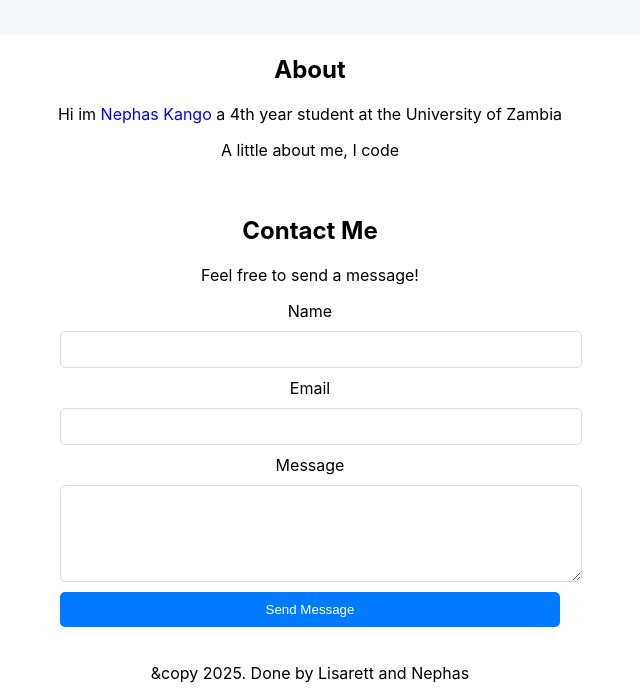
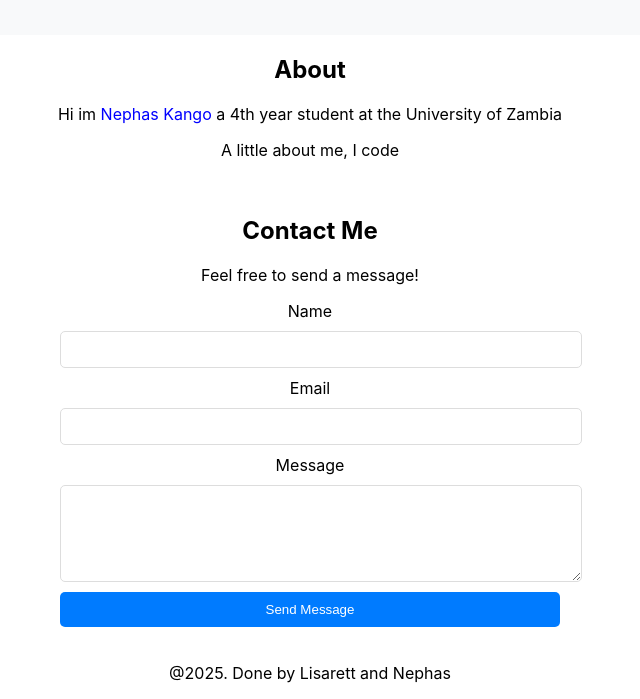
Before and after one commit to Nephas10/nephas.github.io, a React (Create React App) app: page / in a window 1280 px wide. Shown: the part 769-1468 px from the top of the page, without its empty margins (330-970 px from the left). Built offline with nearby package versions, Linux system fonts and the light colour scheme.

Commit message:
additions

```diff
--- a/src/component/footer/Footer.js
+++ b/src/component/footer/Footer.js
@@ -3,7 +3,7 @@ import React from "react";
 function Footer(){
     return(
         <>
-        <p>&copy 2025. Done by Lisarett and Nephas</p>
+        <p>@2025. Done by Lisarett and Nephas</p>
         </>
     )
 }
```
